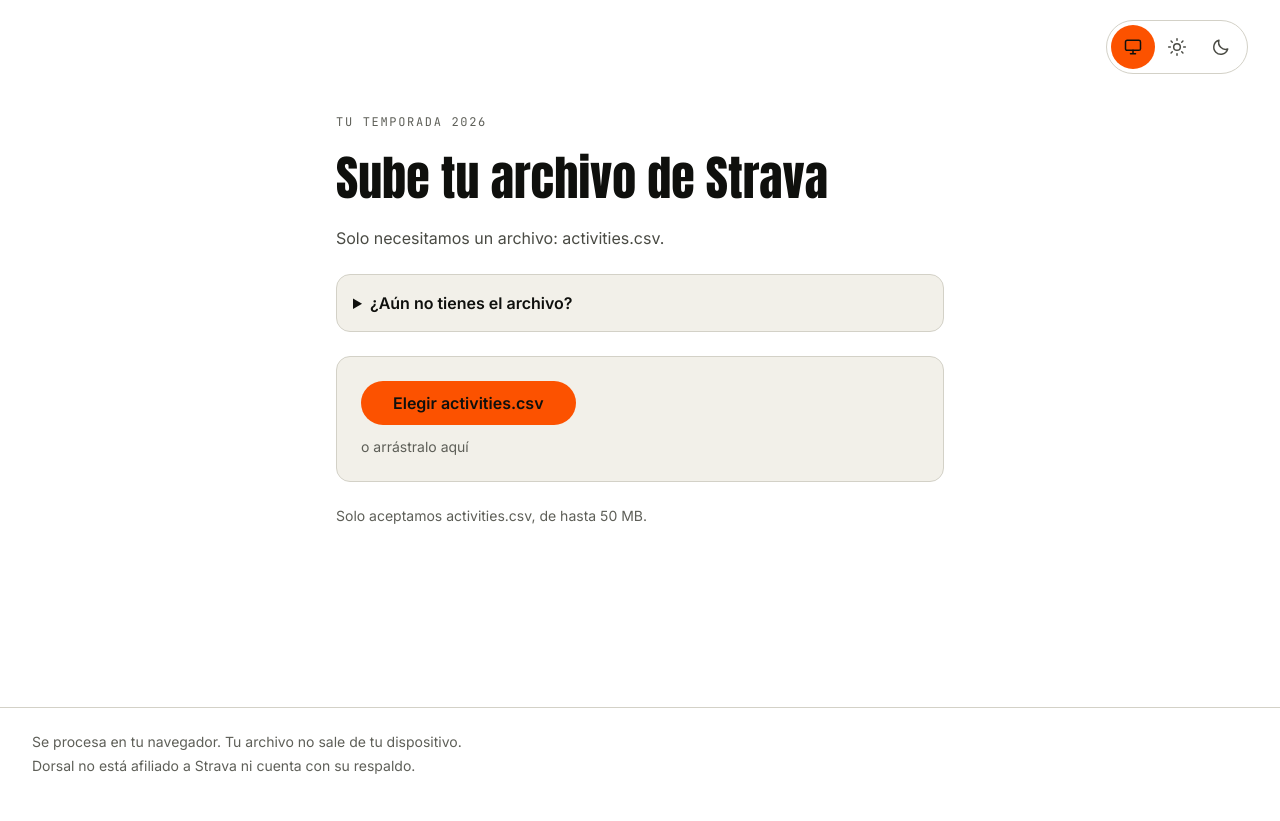
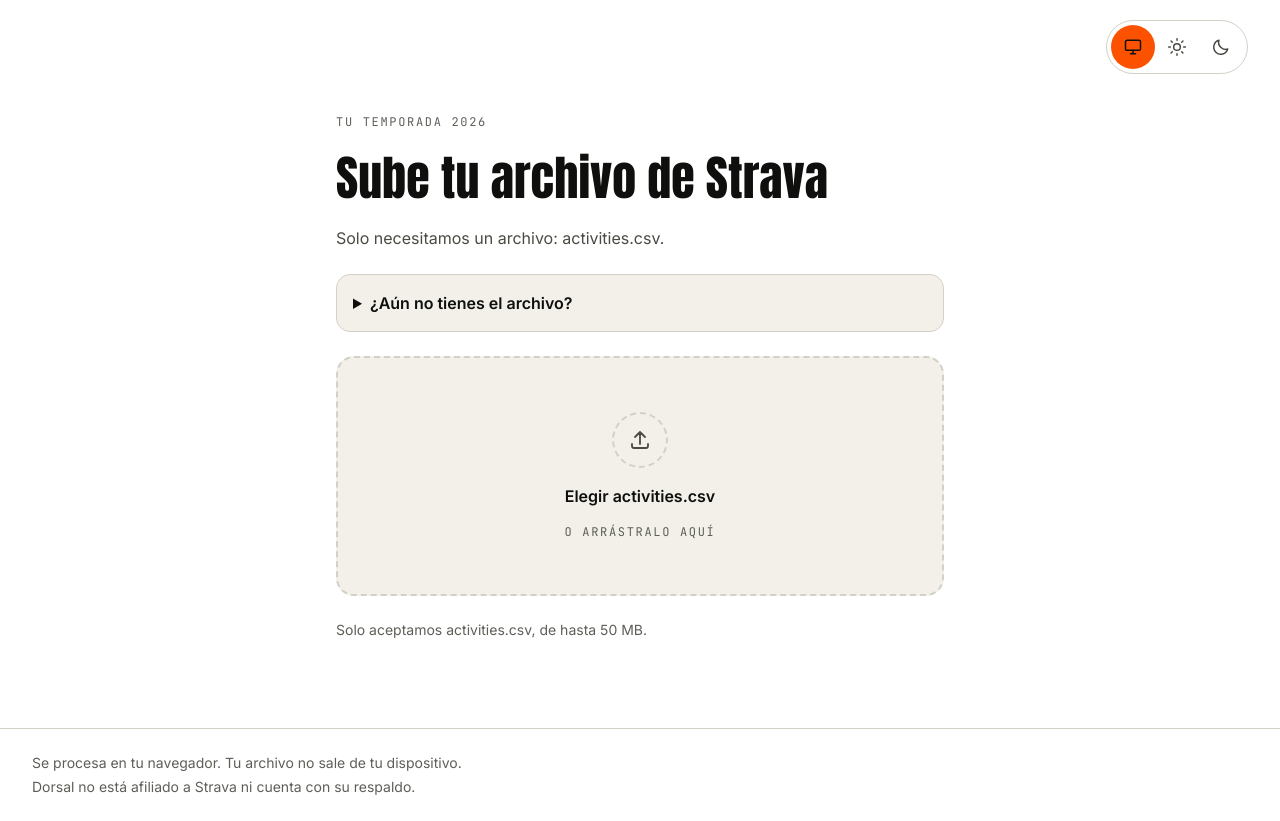
Before and after one commit to aam9063/Dorsal, a React (Vite) app: page /subir in a window 1280 px wide. Before the commit the page ends 800 px from the top, so only its background shows below. Built offline with nearby package versions, Linux system fonts and the light colour scheme.

Commit message:
feat(upload): turn the file picker into a dashed drop zone

```diff
--- a/src/features/upload/upload-screen.tsx
+++ b/src/features/upload/upload-screen.tsx
@@ -72,28 +72,63 @@ function problemBody(problem: UploadProblem): string {
   }
 }
 
+/**
+ * The whole area is the control: a dashed drop zone that opens the file explorer
+ * when clicked and reacts while a file is dragged over it. The input stays
+ * `sr-only` inside the label, so the keyboard finds it, the pointer lands
+ * anywhere in the zone, and there is only one focusable thing.
+ */
 function FilePicker({ onChoose }: { onChoose: (file: File) => void }) {
+  const [isDragging, setIsDragging] = useState(false)
+
+  const choose = (file: File | null | undefined): void => {
+    if (file !== null && file !== undefined) {
+      onChoose(file)
+    }
+  }
+
   return (
-    <div
+    <label
+      htmlFor="upload-file"
       data-testid="upload-dropzone"
+      data-dragging={isDragging}
       onDragOver={(event) => {
         event.preventDefault()
+        setIsDragging(true)
+      }}
+      onDragLeave={() => {
+        setIsDragging(false)
       }}
       onDrop={(event) => {
         event.preventDefault()
-        const file = event.dataTransfer.files.item(0)
-        if (file !== null) {
-          onChoose(file)
-        }
+        setIsDragging(false)
+        choose(event.dataTransfer.files.item(0))
       }}
-      className="rounded-panel border border-line bg-surface p-6"
+      className={`flex min-h-[240px] cursor-pointer flex-col items-center justify-center gap-4 rounded-card border-2 border-dashed p-8 text-center transition-colors focus-within:border-accent focus-within:outline-2 focus-within:outline-offset-2 focus-within:outline-accent ${
+        isDragging ? 'border-accent bg-surface' : 'border-line bg-surface hover:border-accent'
+      }`}
     >
-      <label
-        htmlFor="upload-file"
-        className="inline-flex min-h-11 cursor-pointer items-center rounded-pill bg-accent px-8 font-semibold text-ink"
+      <span
+        aria-hidden="true"
+        className={`flex h-14 w-14 items-center justify-center rounded-pill border-2 border-dashed transition-colors ${
+          isDragging ? 'border-accent text-accent-text' : 'border-line text-fg-muted'
+        }`}
       >
-        {t.upload.pickFile}
-      </label>
+        <svg
+          viewBox="0 0 24 24"
+          fill="none"
+          stroke="currentColor"
+          strokeWidth="1.8"
+          className="h-6 w-6"
+        >
+          <path d="M12 16V4m0 0L7 9m5-5 5 5" strokeLinecap="round" strokeLinejoin="round" />
+          <path d="M4 16v2a2 2 0 0 0 2 2h12a2 2 0 0 0 2-2v-2" strokeLinecap="round" />
+        </svg>
+      </span>
+      <span className="text-base font-semibold text-fg">{t.upload.pickFile}</span>
+      <span className="font-mono text-xs uppercase tracking-[0.14em] text-fg-subtle">
+        {t.upload.dropHere}
+      </span>
       <input
         id="upload-file"
         data-testid="upload-input"
@@ -103,13 +138,10 @@ function FilePicker({ onChoose }: { onChoose: (file: File) => void }) {
         onChange={(event) => {
           const file = event.target.files?.[0]
           event.target.value = ''
-          if (file !== undefined) {
-            onChoose(file)
-          }
+          choose(file)
         }}
       />
-      <p className="mt-3 text-sm text-fg-subtle">{t.upload.dropHere}</p>
-    </div>
+    </label>
   )
 }
 
```
